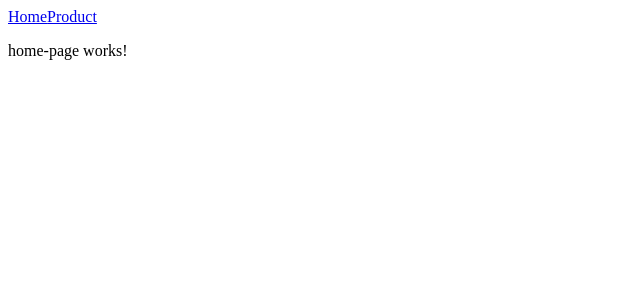
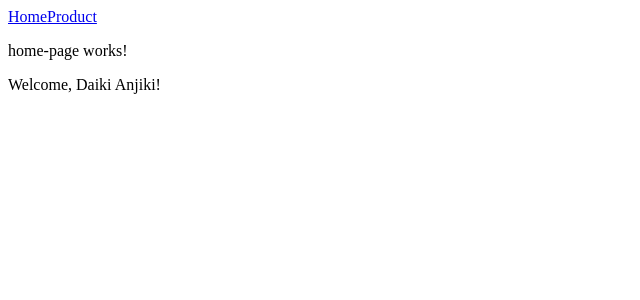
Before and after one commit to daikianjiki/AngularPractice, an Angular app: page / in a window 1280 px wide. Shown: the top 300 px of the page, without its empty margins (0-640 px from the left). Built offline with nearby package versions, Linux system fonts and the light colour scheme.

Commit message:
+interpolation component and notes

```diff
--- a/src/app/app.module.ts
+++ b/src/app/app.module.ts
@@ -6,13 +6,15 @@ import { AppComponent } from './app.component';
 import { HomePageComponent } from './pages/home-page/home-page.component';
 import { ProductPageComponent } from './pages/product-page/product-page.component';
 import { NavbarComponent } from './components/navbar/navbar.component';
+import { InterpolationComponent } from './components/interpolation/interpolation.component';
 
 @NgModule({
   declarations: [
     AppComponent,
     HomePageComponent,
     ProductPageComponent,
-    NavbarComponent
+    NavbarComponent,
+    InterpolationComponent
   ],
   imports: [
     BrowserModule,
--- /dev/null
+++ b/src/app/components/interpolation/interpolation.component.html
@@ -0,0 +1,3 @@
+<!-- In Angular, interpolation is a way to dynamically bind values from the component's TypeScript
+    code to the HTML template. It allows you to display and maniuplate data in your application's UI.-->
+<p>Welcome, {{ name }}!</p>
--- /dev/null
+++ b/src/app/components/interpolation/interpolation.component.ts
@@ -0,0 +1,12 @@
+import { Component } from '@angular/core';
+
+@Component({
+  selector: 'app-interpolation',
+  templateUrl: './interpolation.component.html',
+  styleUrls: ['./interpolation.component.css']
+})
+export class InterpolationComponent {
+
+  name: string = 'Daiki Anjiki';
+
+}
--- a/src/app/pages/home-page/home-page.component.html
+++ b/src/app/pages/home-page/home-page.component.html
@@ -3,3 +3,4 @@ in a more structured and maintainable way. This approach helps
 in modularizing your application and makes it easier to navigate
 and manage the different views. -->
 <p>home-page works!</p>
+<app-interpolation />
```
Also changed, not shown: src/app/components/interpolation/interpolation.component.css (added), 1 other file (tests, documents, lock files or other folders).
